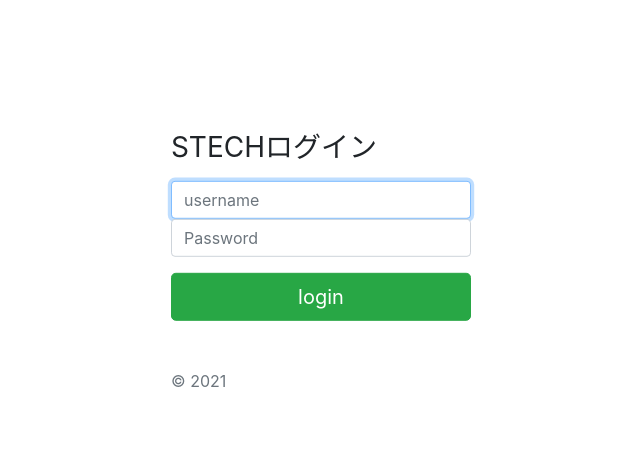
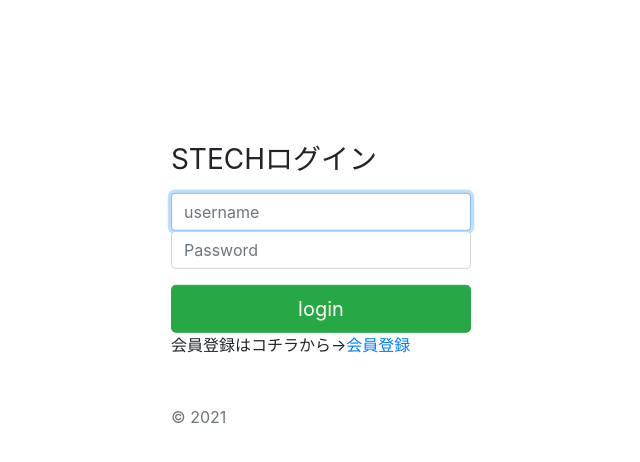
Before and after one commit to tomohiko9090/STECH-Community-Web-Service, a Django app: page /login/ in a window 1280 px wide. Shown: the top 462 px of the page, without its empty margins (343-983 px from the left). Run offline with Django 3.2, Linux system fonts and the light colour scheme; some libraries are stand-ins or nearby versions.

Commit message:
Update login.html

```diff
--- a/templates/login.html
+++ b/templates/login.html
@@ -19,6 +19,7 @@
         <div class="checkbox mb-3">
         </div>
         <button class="btn btn-lg btn-success btn-block" type="submit">login</button>
+        <p>会員登録はコチラから→<a href="{% url 'signup' %}" class="button">会員登録</a></p>
         <p class="mt-5 mb-3 text-muted">&copy; 2021</p>
     </form>
 </div>
```
